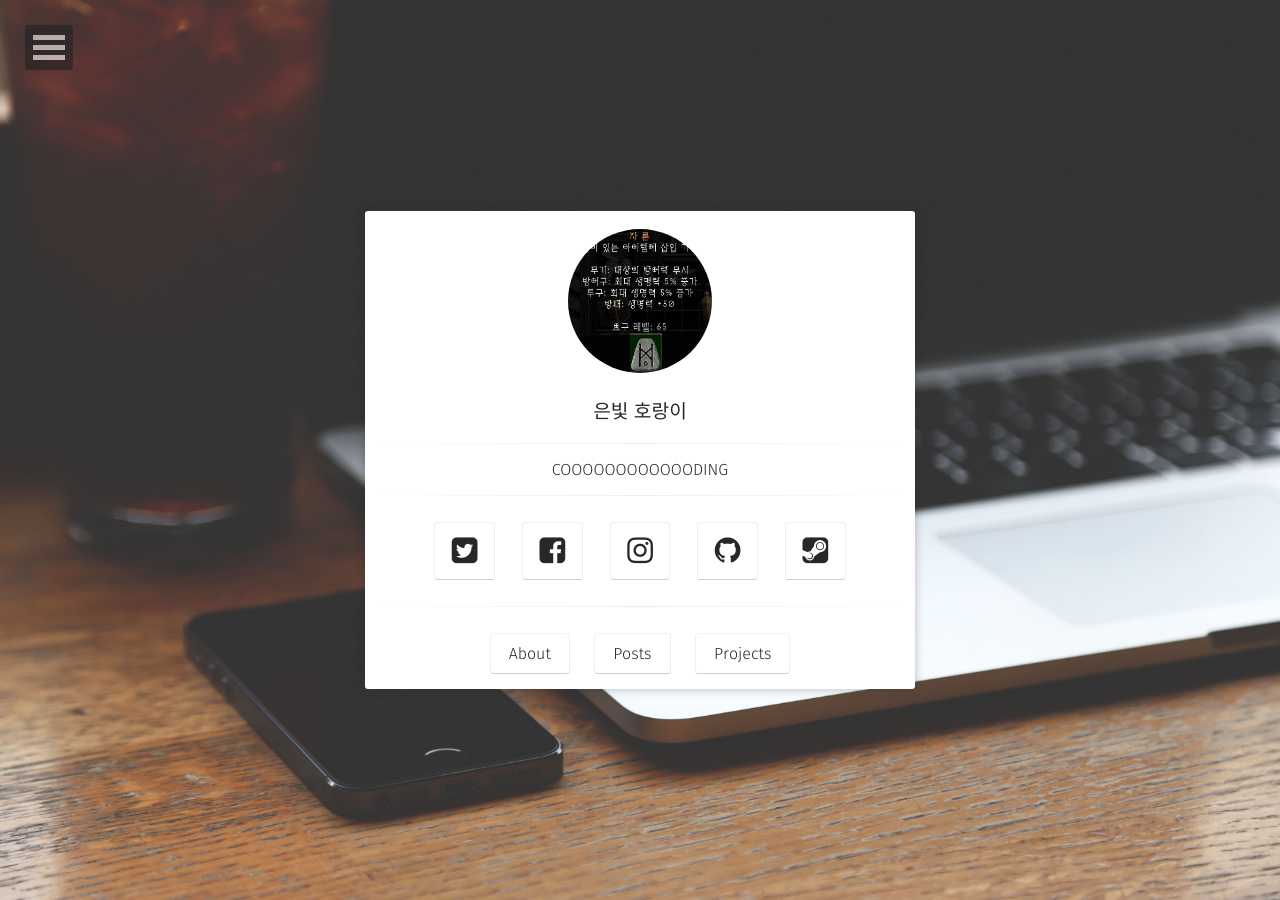
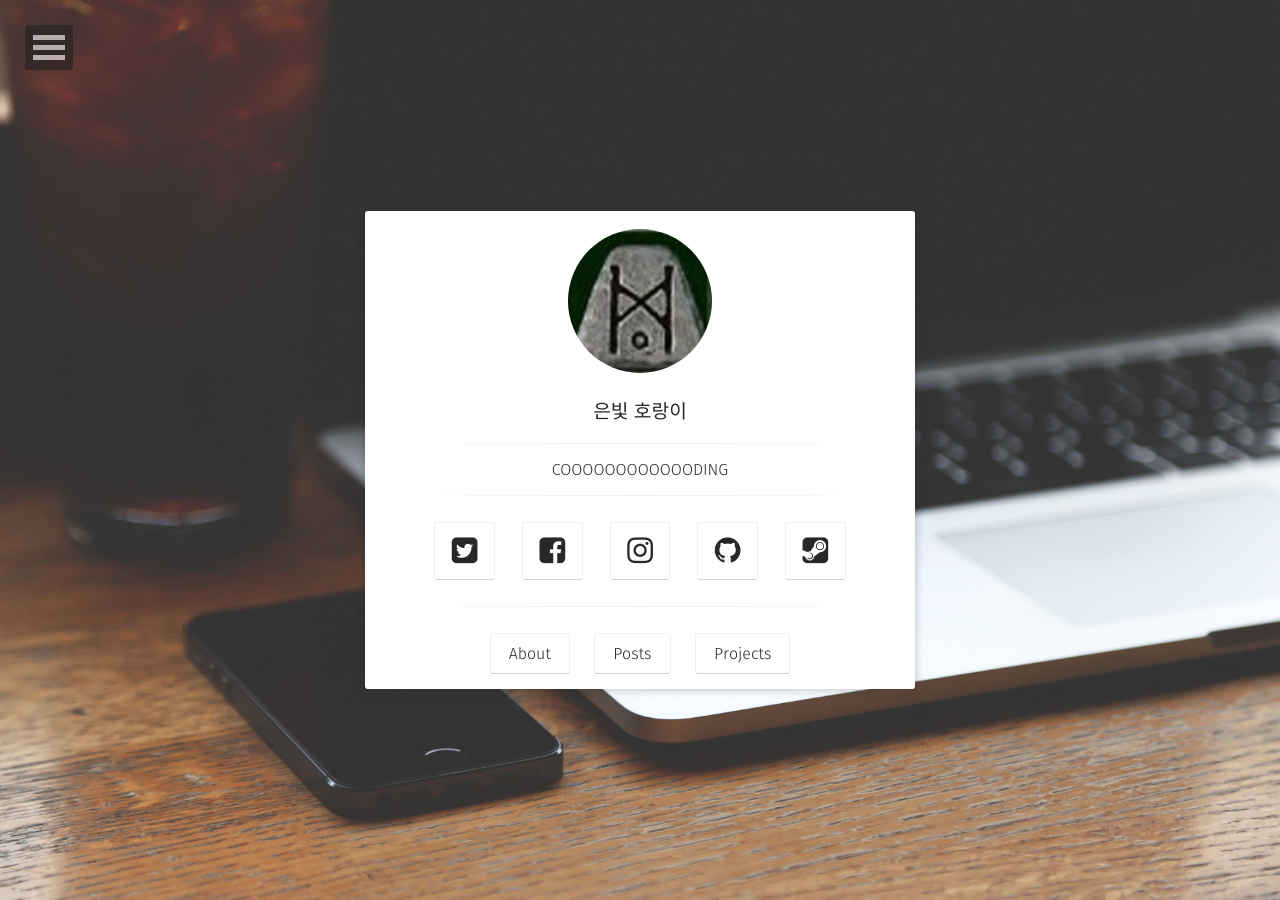
Before and after one commit to SilverTiger152/silvertiger152.github.com, a Jekyll site: the page built from index.html, in a window 1280 px wide. Built offline with Jekyll 4.4.1, drawn with Linux system fonts in a browser that asks for light colours; some web fonts are replaced.

Commit message:
Update _config.yml

```diff
--- a/_config.yml
+++ b/_config.yml
@@ -4,7 +4,7 @@ bio:                'COOOOOOOOOOOODING'
 description:        "Moon is a minimal, one column jekyll theme for your blog."
 reading_time:       true
 words_per_minute:   200
-logo:               'assets/img/jah.jpg'
+logo:               'assets/img/jah1.jpg'
 background:         'assets/img/placeholder-big.jpg'
 tiled_bg:           false   # Set this true if you want to tile your background image, otherwise it will be covered
 locale:             en_US
```
